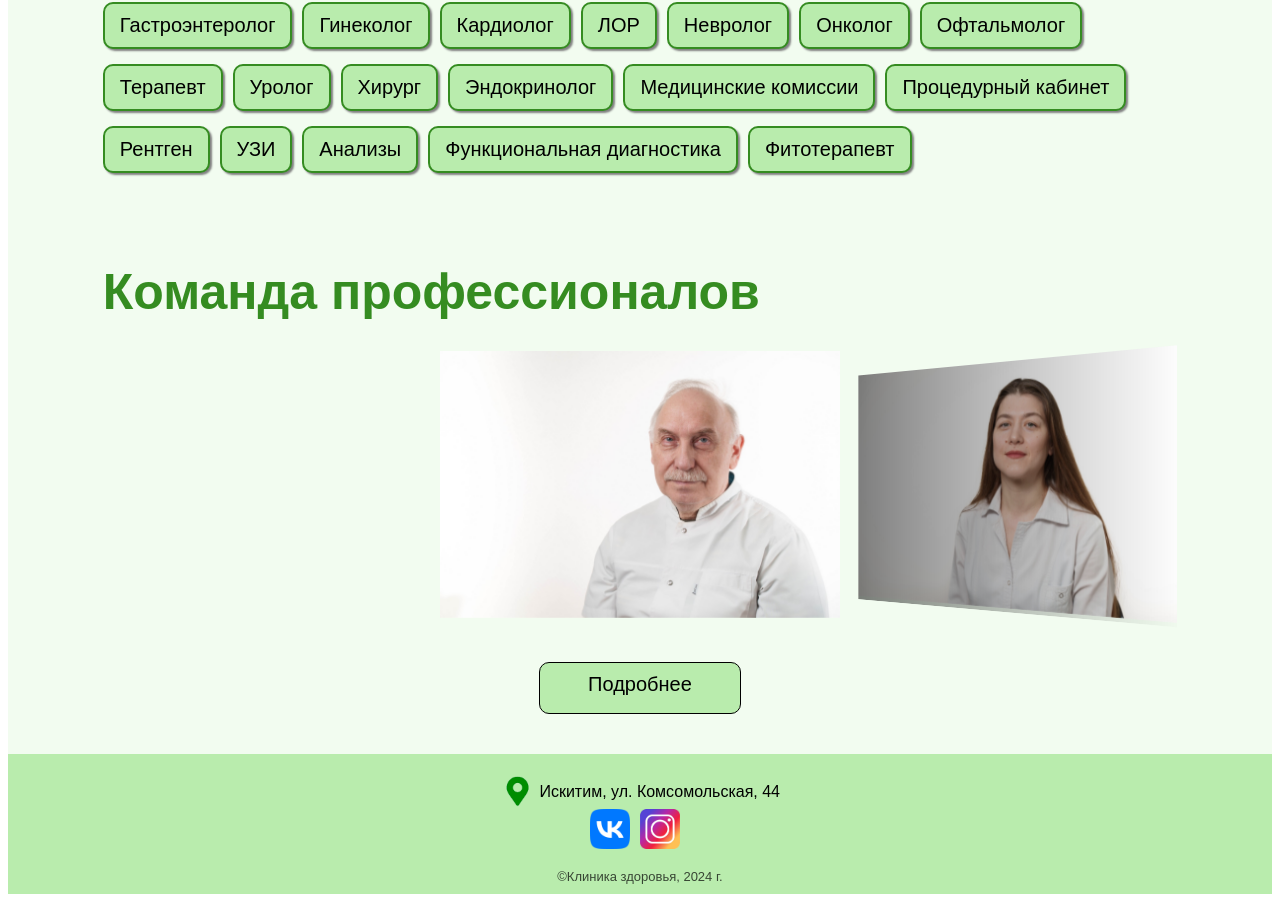
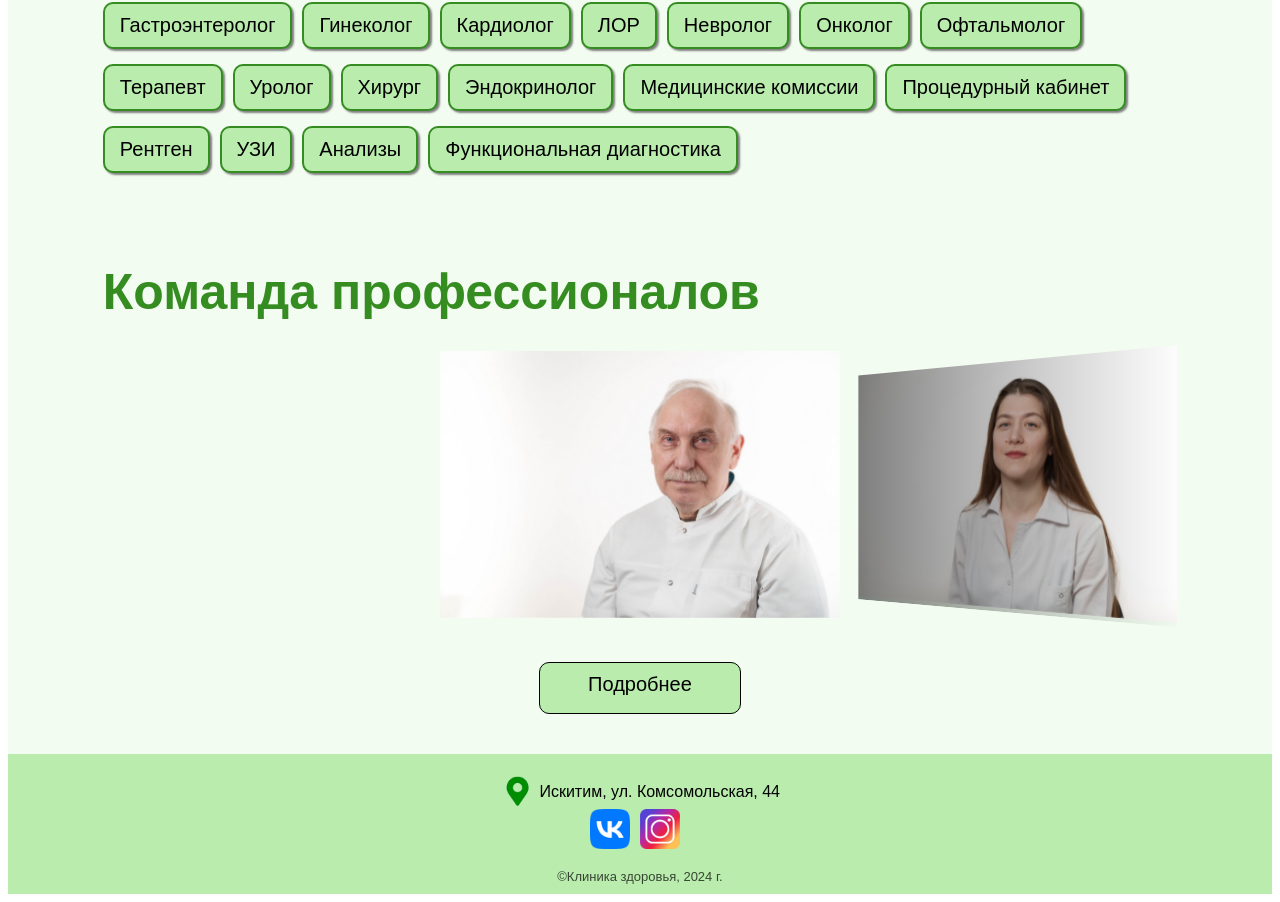
Before and after one commit to Ansanat/klinika, a Vue app: page / in a window 1280 px wide. Shown: the part 1356-2258 px from the top of the page. Built offline with nearby package versions, Linux system fonts and the light colour scheme.

Commit message:
web-version 1.0.4 * add stomatolog page * delete fitoterapevt

```diff
--- a/public/index.html
+++ b/public/index.html
@@ -15,7 +15,7 @@
           accurateTrackBounce:true
       });
     </script>
-    <meta name="Description" content="Клиника здоровья искитим пульсар">
+    <meta name="description" content="Клиника здоровья искитим пульсар Клиника здоровья комсомольская 44" />
     <meta name="yandex-verification" content="caee582fc25f1ed4" />
     <meta charset="utf-8">
     <meta http-equiv="X-UA-Compatible" content="IE=edge">
--- a/src/components/v-services.vue
+++ b/src/components/v-services.vue
@@ -90,10 +90,10 @@ export default {
                 name: 'Функциональная диагностика',
                 route: 'Diagnostika'
             },
-            {
-                name: 'Фитотерапевт',
-                route: 'Fitoterapevt'
-            }
+            // {
+            //     name: 'Фитотерапевт',
+            //     route: 'Fitoterapevt'
+            // }
         ]
     }
   }
--- a/src/main.js
+++ b/src/main.js
@@ -25,6 +25,7 @@ import USI from '@/pages/service-pages/v-usi'
 import Analysis from '@/pages/service-pages/v-analysis'
 import Fitoterapevt from '@/pages/service-pages/v-fitoterapevt'
 import Diagnostika from '@/pages/service-pages/v-diagnostika'
+import Stomatolog from '@/pages/service-pages/v-stomatolog'
 
 import { createRouter, createWebHistory } from 'vue-router'
 
@@ -158,6 +159,11 @@ const router = createRouter ({
             path: '/service-page/diagnostika',
             component: Diagnostika,
             name: 'Diagnostika'
+        },
+        {
+            path: '/service-page/stomatolog',
+            component: Stomatolog,
+            name: 'Stomatolog'
         }
     ],
     history: createWebHistory()
--- /dev/null
+++ b/src/pages/service-pages/v-stomatolog.vue
@@ -0,0 +1,52 @@
+<template>
+  <div class="v-service">
+    <div class="service-about">
+        <div class="service-header">Стоматолог-гигиенист</div>
+        <div class="service-text">У специалиста, занимающегося гигиеной, обязательно имеется высшее или средне-специальное образование в соответствующей специализации. Его основной задачей является качественная чистка, а также совершение процедур, нацеленных на укрепление зубной эмали и предотвращение развития кариеса. Он на профессиональном уровне знает все аспекты ухода за полостью рта.</div>
+        <div class="service-header">Прайс лист</div>
+        <div class="price-table">
+            <div class="price-line"></div>
+            <div v-for="service in stomatolog_services" :key="service">
+                <div class="price-row">
+                <div class="price-name">{{service.name}}</div>
+                <div class="price-price">{{service.price}}</div>
+                </div>
+                <div class="price-line"></div>
+            </div>
+        </div>
+    </div>
+  </div>
+</template>
+
+<script>
+export default {
+    name: 'v-stomatolog',
+    props: {
+    },
+    data() {
+        return {
+            stomatolog_services: [
+                {
+                    name: 'Ультразвуковая чистка и полировка специальной полировочной пастой (1 зуб)',
+                    price: '80 руб'
+                },
+                {
+                    name: 'Покрытие всех зубов фтор лаком',
+                    price: '300 руб'
+                },
+                {
+                    name: 'Покрытие фтор лаком (1 зуб)',
+                    price: '50 руб'
+                },
+                {
+                    name: 'Фторирование зубов фтор гелем всех зубов + одноразовые каппы',
+                    price: '500 руб'
+                },
+            ],
+        }
+    }
+}
+</script>
+
+<style>
+</style>
--- a/src/pages/v-service-page.vue
+++ b/src/pages/v-service-page.vue
@@ -91,11 +91,17 @@ export default {
           route: 'Endocrinolog'
         },
         {
-          name: 'Клинический фитотерапевт',
-          desc: 'Профессиональная деятельность фитотерапевта тесно связана практически со всеми медицинскими специальностями.',
-          src: 'Фитотерапевт.jpg',
-          route: 'Fitoterapevt'
+          name: 'Стоматолог-гигиенист',
+          desc: 'Его основной задачей является качественная чистка, а также совершение процедур, нацеленных на укрепление зубной эмали и предотвращение развития кариеса.',
+          src: 'Стоматолог.jpg',
+          route: 'Stomatolog'
         },
+        // {
+        //   name: 'Клинический фитотерапевт',
+        //   desc: 'Профессиональная деятельность фитотерапевта тесно связана практически со всеми медицинскими специальностями.',
+        //   src: 'Фитотерапевт.jpg',
+        //   route: 'Fitoterapevt'
+        // },
         {
           name: 'Медицинские комиссии',
           desc: 'Все виды медицинских комиссий, которые вы можете пройти в Клинике Здоровья',
```
Also changed, not shown: public/images/service/Стоматолог.jpg (added), 6 other files (tests, documents, lock files or other folders).
